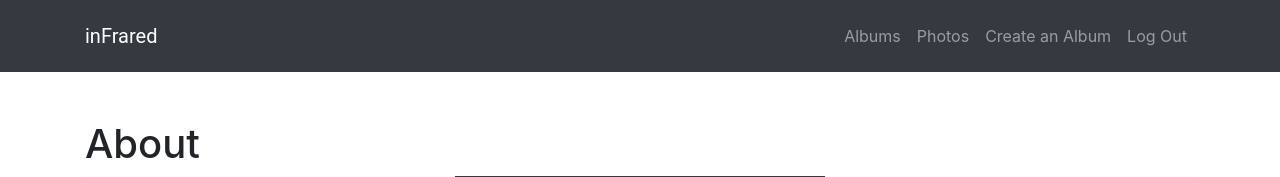
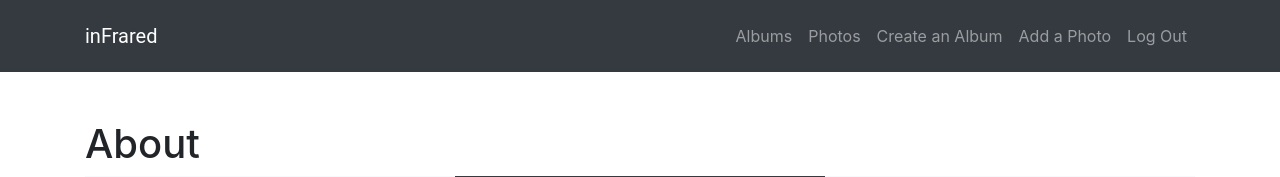
Before and after one commit to jimtie/Project2, a Django app: page /about/ in a window 1280 px wide. Shown: the top 177 px of the page. Run offline with Django 3.2, Linux system fonts and the light colour scheme; the visitor is signed in with stand-in values (Sample User, id 1); some libraries are stand-ins or nearby versions.

Commit message:
adding option in navbar to add photos on front end

```diff
--- a/project2/main_app/templates/base.html
+++ b/project2/main_app/templates/base.html
@@ -24,6 +24,7 @@
             <li class="nav-item"><a href="/albums" class="nav-link">Albums</a></li>
             <li class="nav-item"><a href="/photos" class="nav-link">Photos</a></li>
             <li class="nav-item"><a href="{% url 'album_createalbum' %}" class="nav-link">Create an Album</a></li>
+            <li class="nav-item"><a href="{% url 'photo_create' %}" class="nav-link">Add a Photo</a></li>
             <li class="nav-item"><a href="{% url 'logout' %}" class="nav-link">Log Out</a></li>
           {% else %}
             <li class="nav-item"><a href="{% url 'signup' %}" class="nav-link">Sign Up</a></li>
```
